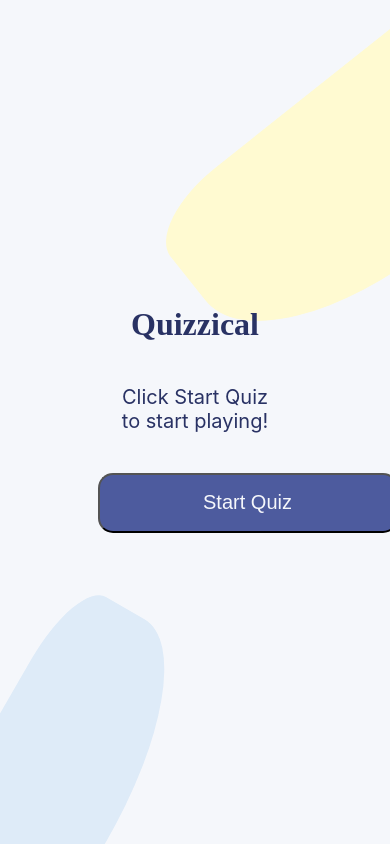
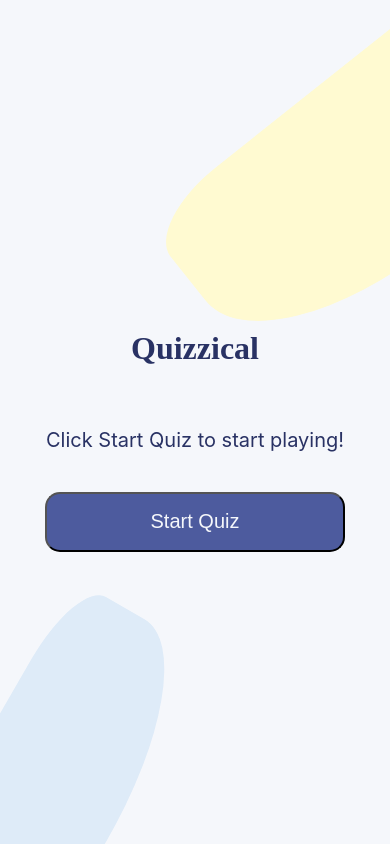
Before and after one commit to JobanD/quizzical, a React (Vite) app: page / in a window 390 px wide. Shown: the top 844 px of the page. Built offline with nearby package versions, Linux system fonts and the light colour scheme.

Commit message:
More styling changes for mobile

```diff
--- a/src/Quiz.jsx
+++ b/src/Quiz.jsx
@@ -36,6 +36,7 @@ export default function Quiz() {
       ["gt", ">"],
       ["nbsp", " "],
       ["quot", '"'],
+      ["eacute", "é"],
     ];
 
     if (str && typeof str === "string") {
--- a/src/css/index.css
+++ b/src/css/index.css
@@ -3,19 +3,25 @@
 }
 
 body {
-  margin: 0;
-  height: 100vh;
-  width: 100vw;
+  display: flex;
+  flex-direction: column;
+  justify-content: center;
+  align-items: center;
+  min-height: 100vh;
+  overflow: hidden;
+}
+
+body ::-webkit-scrollbar {
+  display: none;
+}
+
+.home-container {
+  margin: 0 auto;
+  color: #293264;
   display: flex;
   align-items: center;
   justify-content: center;
-}
-
-.home-container {
-  width: 50vw;
-  height: 30vh;
-  color: #293264;
-  text-align: center;
+  flex-direction: column;
 }
 
 .home-container > h1 {
@@ -52,6 +58,7 @@ body {
   background-color: #fffad1;
   transform: rotate(-128.49deg);
   border-radius: 70% 30% 30% 70%;
+  overflow: hidden;
 }
 
 .blob2 {
@@ -63,4 +70,5 @@ body {
   background-color: #deebf8;
   transform: rotate(30deg);
   border-radius: 30% 70% 70% 30%;
+  overflow: hidden;
 }
--- a/src/css/quiz.css
+++ b/src/css/quiz.css
@@ -3,11 +3,13 @@
 }
 
 body {
+  min-height: 100vh;
   display: flex;
-  align-content: center;
+  align-items: center;
   justify-content: center;
   text-align: center;
   color: #293264;
+  overflow: hidden;
 }
 
 button {
@@ -15,7 +17,7 @@ button {
 }
 .quiz-container {
   width: 50vw;
-  height: 80vh;
+  height: fit-content;
   display: flex;
   flex-basis: 100%;
   flex-direction: column;
```
